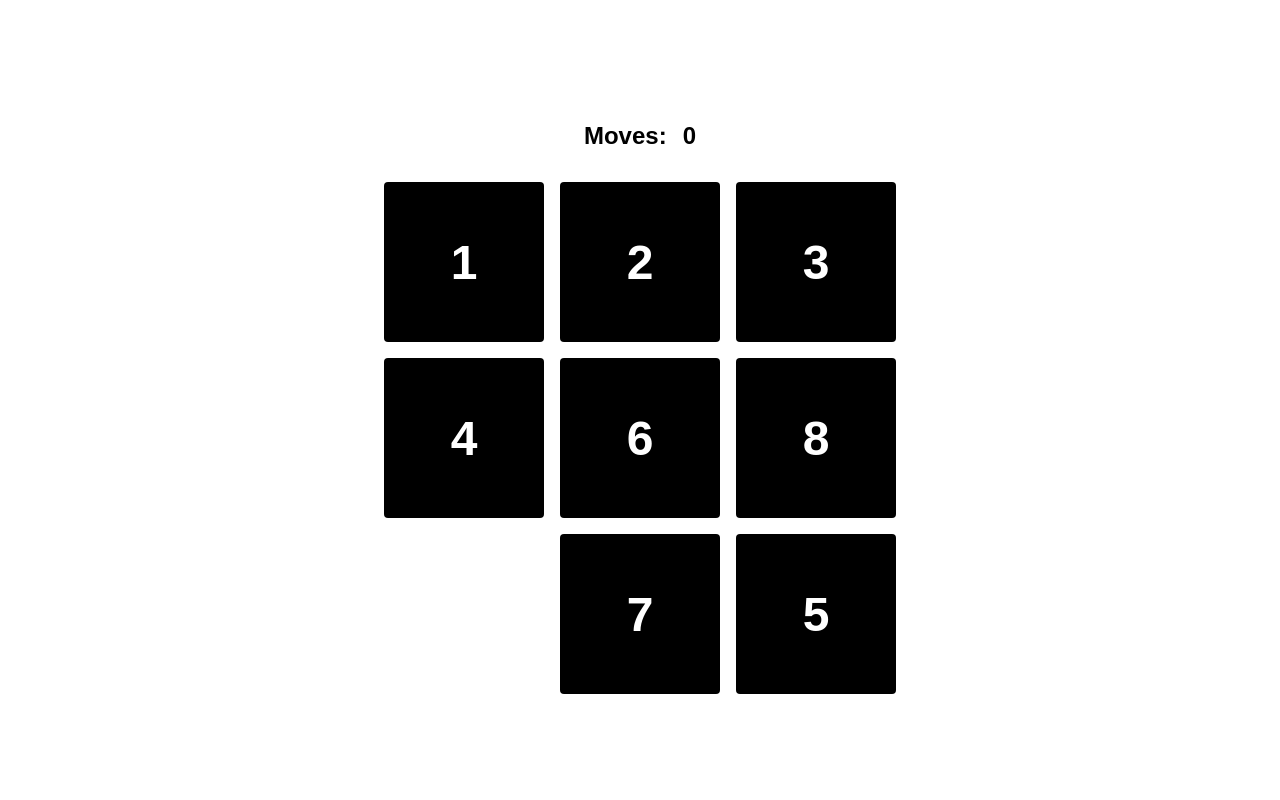
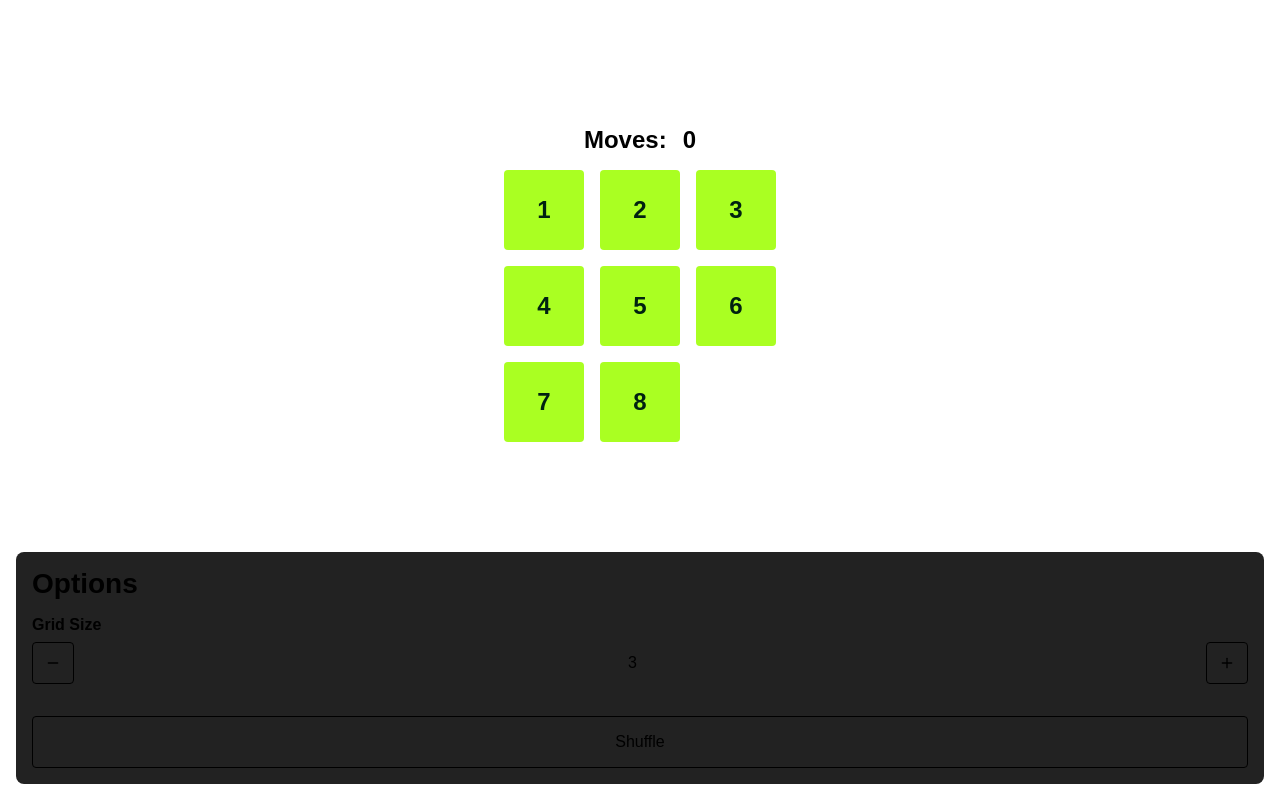
Before and after one commit to mahahahad/SlidingPuzzle, a Next.js app: page / in a window 1280 px wide. Built offline with nearby package versions, Linux system fonts and the light colour scheme; a web font is replaced by a local one.

Commit message:
Add grid size controls

```diff
--- a/pages/grid.js
+++ b/pages/grid.js
@@ -113,17 +113,21 @@
       innerGrid.push(count++);
     }
     grid.push(innerGrid);
-    console.log(innerGrid);
     innerGrid = [];
   }
   return (grid);
 }
 
-export default function Grid({ moves, setMoves, sizeX = 3, sizeY = 3 }) {
-  const [interactable, setInteractable] = useState(false);
-	const [tiles, setTiles] = useState(createGrid(sizeX, sizeY));
+export default function Grid({shuffle, setShuffle, setMoves, size }) {
+  const [interactable, setInteractable] = useState(true);
+	const [tiles, setTiles] = useState(createGrid(size, size));
   const [gameOver, setGameOver] = useState(isSorted(tiles));
   let maxTile = getMaxTile(tiles);
+
+  useEffect(() => {
+    setTiles(createGrid(size, size));
+    setGameOver(isSorted(tiles));
+  }, [size]);
 
   /**
    * Swap the locations of the currentTile and the maxTile
@@ -159,9 +163,10 @@
    */
   const shuffleTiles = async () => {
     let newTiles = [...tiles];
-    let iterations = sizeX * sizeY * 2;
+    let iterations = size ** 3;
     let randDirection;
 
+    setInteractable(false);
     for (let i = 0; i < iterations; i++) {
       randDirection = getRandomValidDirection(randDirection, maxTile, tiles);
       await swapTiles({
@@ -175,8 +180,12 @@
   }
 
   useEffect(() => {
-    shuffleTiles();
-  }, [])
+    if (shuffle)
+    {
+      shuffleTiles()
+      setShuffle(!shuffle);
+    }
+  }, [shuffle])
 
   /**
    * Check if the currentTile has the maxTile as a neighbour i.e. in locations
@@ -225,7 +234,13 @@
 	}
 
 	return (
-		<div key="tiles-grid" className={styles.grid} style={{ gridTemplateColumns: `repeat(${sizeX}, 1fr)` }}>
+		<div
+      key="tiles-grid"
+      className={styles.grid}
+      style={{
+        gridTemplateColumns: `repeat(${size}, 1fr)`
+      }}
+    >
 			{tiles?.length > 0 &&
 				tiles.map((row, y) => {
 					return (
--- a/pages/index.js
+++ b/pages/index.js
@@ -2,29 +2,31 @@
 import Grid from "./grid"
 import MoveWrapper from './moveWrapper';
 import { useState } from "react";
-import { Minus, Plus } from 'lucide-react';
+import OptionsWrapper from './optionsWrapper';
 
 export default function Home() {
   const [moves, setMoves] = useState(0);
+  const [size, setSize] = useState(3);
+  const [shuffle, setShuffle] = useState(false);
 
   return (
     <div className={styles.container}>
-      <MoveWrapper moves={moves} />
-      <Grid moves={moves} setMoves={setMoves}/>
-      {/* <div className={styles.gridSizeWrapper}>
-        <button className={`${styles.btn} ${styles.btnSmall} ${styles.btnSmall__outline}`}>
-          <Minus size={24}/>
-        </button>
-        <input
-          type='number'
-          value={3}
-          className={styles.input}
-          disabled
+      <div className={styles.gridWrapper} >
+        <MoveWrapper moves={moves} />
+        <Grid
+          shuffle={shuffle}
+          setShuffle={setShuffle}
+          size={size}
+          moves={moves}
+          setMoves={setMoves}
         />
-        <button className={`${styles.btn} ${styles.btnSmall} ${styles.btnSmall__outline}`}>
-          <Plus size={24}/>
-        </button>
-      </div> */}
+      </div>
+      <OptionsWrapper
+        size={size}
+        setSize={setSize}
+        shuffle={shuffle}
+        setShuffle={setShuffle}
+      />
     </div>
   );
 }
--- /dev/null
+++ b/pages/optionsWrapper.js
@@ -0,0 +1,52 @@
+import { useEffect } from "react";
+import styles from "../styles/Home.module.css"
+import { Minus, Plus } from 'lucide-react';
+
+export default function OptionsWrapper({ size, setSize, shuffle, setShuffle }) {
+  const handleClick = () => {
+    setShuffle(true);
+  }
+
+  return (
+    <div className={styles.optionsWrapper}>
+      <h1 className={styles.optionsTitle}>Options</h1>
+      <div className={styles.optionsGroupWrapper}>
+        <h2 className={styles.optionsGroupTitle}>Grid Size</h2>
+        <div className={styles.sizeInputWrapper}>
+          <button
+            className={`${styles.btn} ${styles.btnSmall} ${styles.btn__outline}`}
+            onClick={() => {
+              setSize((size) => size - 1)
+            }}
+          >
+            <Minus size={16} />
+          </button>
+          <input
+            type='number'
+            value={size}
+            className={styles.input}
+            disabled
+            />
+          <button
+            className={`${styles.btn} ${styles.btnSmall} ${styles.btn__outline}`}
+            onClick={() => {
+              setSize((size) => size + 1)
+            }}
+          >
+            <Plus size={16} />
+          </button>
+        </div>
+      </div>
+      <button
+        className={
+          `${styles.btn} ${styles.btnMedium} ${styles.btn__outline}
+           ${styles.optionsAction}
+          `
+        }
+        onClick={() => {handleClick()}}
+      >
+        Shuffle
+      </button>
+    </div>
+  )
+}
--- a/styles/Home.module.css
+++ b/styles/Home.module.css
@@ -1,9 +1,9 @@
 .container {
-  min-height: 100vh;
-  padding: 0 0.5rem;
+  height: 100vh;
+  padding: 1rem;
   display: flex;
   flex-direction: column;
-  justify-content: center;
+  justify-content: space-between;
   align-items: center;
   gap: 1rem;
 }
@@ -16,13 +16,52 @@
   gap: clamp(1.5vmin, 1rem, 3vmin);
 }
 
+.gridWrapper {
+  display: flex;
+  align-items: center;
+  justify-content: center;
+  flex-direction: column;
+  flex-grow: 6;
+}
+
+.optionsTitle {
+  font-size: clamp(1.5rem, 3.5vmin, 2rem);
+  margin: 0;
+  margin-bottom: 1rem;
+}
+
+.optionsWrapper {
+  background: #222;
+  padding: 1rem;
+  border-radius: 0.5rem;
+  display: flex;
+  flex-direction: column;
+  justify-content: space-between;
+  width: 100%;
+}
+
+.optionsGroupWrapper {
+  display: flex;
+  flex-direction: column;
+  gap: 0.5rem;
+}
+
+.optionsGroupTitle {
+  font-size: clamp(0.75rem, 2vmin, 1.5rem);
+  margin: 0;
+}
+
+.optionsAction {
+  margin-top: 2rem;
+}
+
 .tile {
   --bg-color: #000000;
   --fg-color: #FFFFFF;
   user-select: none;
   aspect-ratio: 1/1;
-  height: clamp(2.5vmin, 14rem, 20vmin);
-  font-size: clamp(1.5vmin, 6rem, 3vmin);
+  height: clamp(1rem, 10vmin, 10rem);
+  font-size: clamp(0.5rem, 1.5vmin, 1rem);
   border-radius: .25rem;
   cursor: pointer;
   display: flex;
@@ -46,6 +85,7 @@
   text-align: center;
   background: transparent;
   border-color: transparent;
+  color: currentColor;
 }
 
 .btn {
@@ -55,6 +95,7 @@
   vertical-align: middle;
   display: flex;
   align-items: center;
+  justify-content: center;
 }
 
 .btnMedium {
@@ -66,7 +107,7 @@
   padding: 0.5rem 0.75rem;
 }
 
-.btnSmall__outline {
+.btn__outline {
   background: transparent;
   border: 1px solid currentColor;
 }
@@ -76,25 +117,15 @@
   border: 1px solid currentColor;
 }
 
-.actionWrapper {
-  margin-top: 1rem;
-  display: flex;
-  gap: 0.5rem;
-}
-
-.actionWrapper > .btn {
-  flex-grow: 1;
-}
-
 .moveWrapper {
   display: flex;
   gap: 1rem;
-  font-size: clamp(1vmin, 1.5rem, 1.5vmin);
+  font-size: clamp(0.5rem, 1.5vmin, 2rem);
 }
 
-.gridSizeWrapper {
+.sizeInputWrapper {
   display: flex;
-  gap: 1rem;
+  justify-content: space-between;
 }
 
 @media (prefers-color-scheme: dark) {
```
